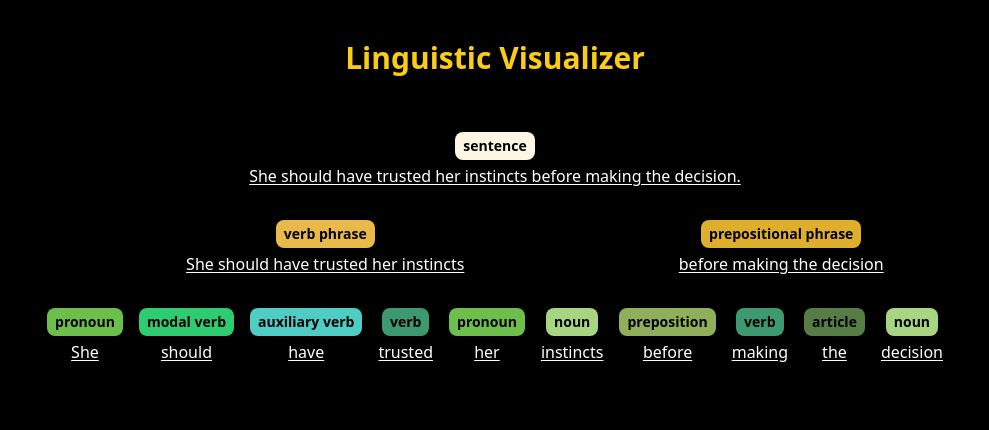
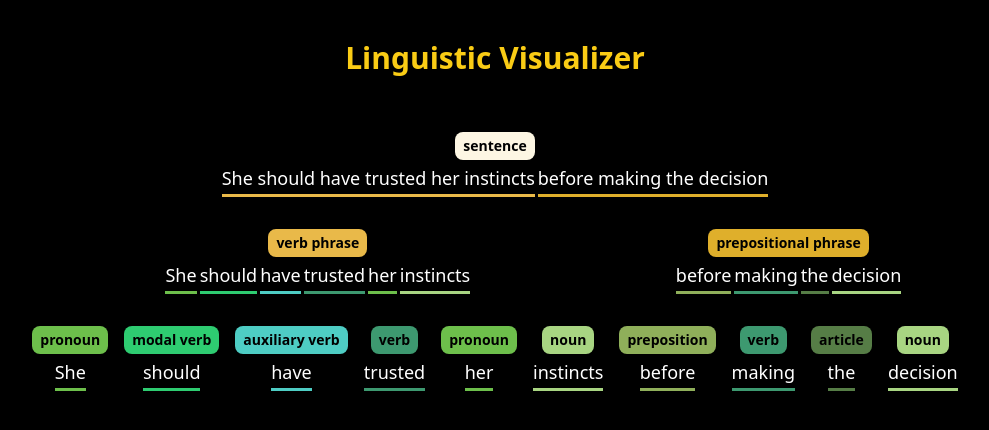
Before and after one commit to welsol21/linguistic-visualizer, a React (Vite) app: page / in a window 1280 px wide. Shown: the top 430 px of the page, without its empty margins (145-1134 px from the left). Built offline with nearby package versions, Linux system fonts and the light colour scheme.

Commit message:
first work version

```diff
--- a/src/components/NodeBox.jsx
+++ b/src/components/NodeBox.jsx
@@ -1,6 +1,6 @@
-// src/components/NodeBox.jsx
 import React from "react";
 
+// Цветовая карта для всех типов
 const colorMap = {
   "sentence": "#FDF6E3",
   "modal phrase": "#F7C948",
@@ -19,16 +19,17 @@ const colorMap = {
   "preposition": "#8FAF5A",
   "determiner": "#567D46",
   "article": "#567D46",
-  "conjunction": "#228B22"
+  "conjunction": "#228B22",
 };
 
 const NodeBox = React.forwardRef(({ node, onToggle, expanded }, ref) => {
   const label = node.part_of_speech || node.phraseType || node.type || "unknown";
   const color = colorMap[label.toLowerCase()] || "#cccccc";
+  const children = node["linguistic elements"] || [];
 
   return (
     <div ref={ref} className="flex flex-col items-center relative mx-2 my-4">
-      {/* Цветной прямоугольник */}
+      {/* Прямоугольник с меткой */}
       <div
         className="px-2 py-1 rounded-lg text-black text-sm font-semibold cursor-pointer"
         style={{ backgroundColor: color }}
@@ -37,10 +38,38 @@ const NodeBox = React.forwardRef(({ node, onToggle, expanded }, ref) => {
         {label}
       </div>
 
-      {/* Подпись контента */}
-      <div className="mt-1 text-white font-medium underline underline-offset-2">{node.content}</div>
+      {/* Подпись с подчёркиваниями по цветам дочерних элементов */}
+      {children.length > 0 ? (
+        <div className="text-white text-lg font-medium flex flex-wrap justify-center gap-[3px] mt-1">
+          {children.map((child, i) => {
+            const subLabel = child.part_of_speech || child.phraseType || child.type || "unknown";
+            const subColor = colorMap[subLabel.toLowerCase()] || "#888";
+            return (
+              <span
+                key={i}
+                style={{
+                  borderBottom: `3px solid ${subColor}`,
+                  paddingBottom: "2px",
+                }}
+              >
+                {child.content}
+              </span>
+            );
+          })}
+        </div>
+      ) : (
+        <div
+          className="text-white text-lg font-medium mt-1"
+          style={{
+            borderBottom: `3px solid ${color}`,
+            paddingBottom: "2px",
+          }}
+        >
+          {node.content}
+        </div>
+      )}
 
-      {/* Карточка (при раскрытии) */}
+      {/* Детальная карточка при раскрытии */}
       {expanded && (
         <div className="mt-3 bg-gray-900 text-white border border-gray-600 rounded-lg p-4 w-72 text-sm z-10">
           {node.tense && <div><strong>Tense:</strong> {node.tense}</div>}
```
